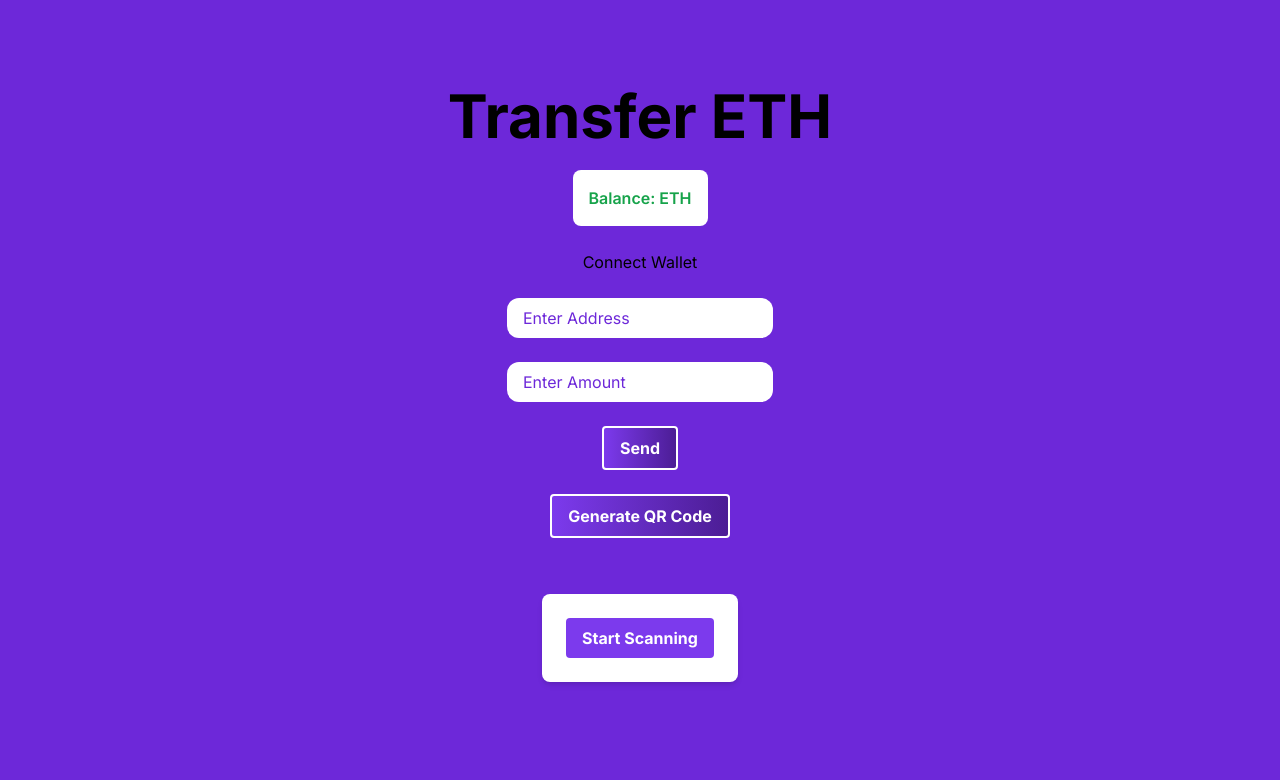
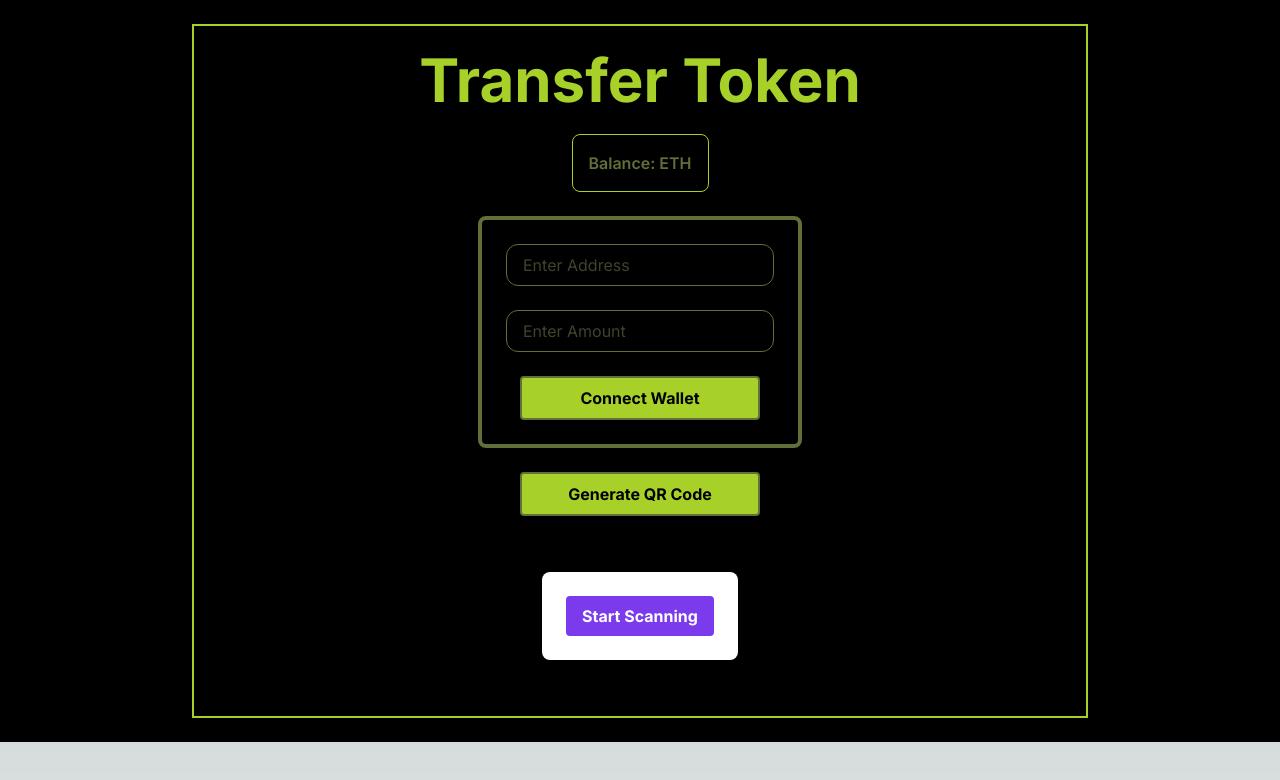
Before and after one commit to Saiweb3dev/Ethereum_Transfer_NextJS, a Next.js app: page / in a window 1280 px wide. Shown: the top 780 px of the page. Built offline with nearby package versions, Linux system fonts and the light colour scheme.

Commit message:
code refactor and UI changes

```diff
--- a/src/app/components/QRCode/QRCodeGenerator.tsx
+++ b/src/app/components/QRCode/QRCodeGenerator.tsx
@@ -3,6 +3,8 @@ import QRCode from 'qrcode.react';
 
 interface WalletQRCodeProps {
   walletAddress: string;
+  onClose: () => void; // Add this line
+  // other props...
 }
 
 const WalletQRCode: React.FC<WalletQRCodeProps> = ({ walletAddress }) => {
--- a/src/app/components/SimpleTransferMain.tsx
+++ b/src/app/components/SimpleTransferMain.tsx
@@ -8,6 +8,7 @@ import WalletQRCode from '././QRCode/QRCodeGenerator';
 import Web3 from 'web3';
 import { SimpleABI, SimpleContractAddress } from '../../../constants/index';
 import QRCodeScanner from './QRCode/QRCodeScanner';
+
 
 type ContractFunctionParams = {
   functionName: string;
@@ -78,43 +79,66 @@ const Main: React.FC = () => {
   };
 
   return (
-    <div className="flex flex-col justify-center items-center space-y-6 bg-violet-700 h-screen w-full">
-      <h1 className="text-6xl font-bold">Transfer ETH</h1>
-      {connected && <p className="text-2xl font-semibold text-violet-700 bg-white px-4 py-2 rounded-xl">Wallet: {walletAddress}</p>}
-      {networkId && <p className="text-xl font-semibold text-violet-700 bg-white px-4 py-2 rounded-xl">Network ID: {networkId.toString()}</p>}
-      <div className="text-green-600 font-semibold bg-white p-4 rounded-lg">Balance: {userBalance} ETH</div>
+    <div className=" bg-black text-neon h-full w-full p-6">
+      <div className='flex flex-col justify-center items-center space-y-6 max-w-4xl mx-auto p-6 border-2 border-neon'>
+  <h1 className="text-6xl font-bold transition-all duration-500 transform hover:scale-105">Transfer Token</h1>
+  {connected && (
+    <p className="text-2xl text-fade_green font-semibold bg-black border border-neon p-4 rounded-lg transition-all duration-300 transform hover:scale-105">
+      Wallet: {walletAddress}
+    </p>
+  )}
+  {networkId && (
+    <p className="text-xl  text-fade_green font-semibold bg-black border border-neon p-4 rounded-lg transition-all duration-300 transform hover:scale-105">
+      Network ID: {networkId.toString()}
+    </p>
+  )}
+  <div className="text-fade_green font-semibold bg-black border border-neon p-4 rounded-lg transition-all duration-300 transform hover:scale-105">
+    Balance: {userBalance} ETH
+  </div>
 
-      <WalletConnection />
+
+<div className='flex flex-col justify-center items-center space-y-6 border-4 border-fade_green p-6 rounded-lg'>
+
 
   <input
     type="text"
     placeholder="Enter Address"
     onChange={(e) => setAddress(e.target.value)}
-        className="placeholder:text-violet-700 text-violet-700 bg-white w-auto px-4 py-2 rounded-xl"
+    className="input"
   />
   <input
     type="number"
     placeholder="Enter Amount"
-        className="placeholder:text-violet-700 text-violet-700 bg-white w-auto px-4 py-2 rounded-xl"
+    className="input"
     onChange={(e) => setAmount(Number(e.target.value))}
   />
-      <button
-        className="bg-gradient-to-r from-violet-600 to-violet-900 hover:bg-gradient-to-r text-white border-2 border-white font-bold py-2 px-4 rounded"
+  {connected ? (<button
+    className="button"
     onClick={() => callContractFunction({ functionName: 'transferFund', params: [address], msgValue: amount })}
   >
     Send
-      </button>
+  </button>):(<WalletConnection />)
+  }
+
+
+  </div>
   <button
-        className="bg-gradient-to-r from-violet-600 to-violet-900 hover:bg-gradient-to-r text-white border-2 border-white font-bold py-2 px-4 rounded"
+    className="button"
     onClick={() => setShowQRCode(true)}
   >
     Generate QR Code
   </button>
 
-      {showQRCode && <WalletQRCode walletAddress={walletAddress} onClose={() => setShowQRCode(false)} />}
-      <TransactionStatus status={transactionStatus} />
-      <div>
+  {showQRCode && (
+    <WalletQRCode
+      walletAddress={walletAddress}
+      onClose={() => setShowQRCode(false)}
+    />
+  )}
+  <TransactionStatus status={transactionStatus}/>
+  <div className="animate-fade-in-left">
     <QRCodeScanner />
+  </div>
   </div>
 </div>
   );
--- a/src/app/components/WalletConnection.tsx
+++ b/src/app/components/WalletConnection.tsx
@@ -1,5 +1,4 @@
 // src/components/WalletConnection.tsx
-
 import React from 'react';
 import { useWallet } from '@/context/WalletContext';
 
@@ -7,14 +6,14 @@ const WalletConnection: React.FC = () => {
   const { connected, walletAddress, connectWallet, disconnectWallet } = useWallet();
 
   return (
-    <div>
+    <div className=''>
       {connected ? (
-        <div>
+        <div className='flex flex-col justify-center items-center'>
           <p>Connected: {walletAddress}</p>
-          <button onClick={disconnectWallet}>Disconnect</button>
+          <button className='button' onClick={disconnectWallet}>Disconnect</button>
         </div>
       ) : (
-        <button onClick={connectWallet}>Connect Wallet</button>
+        <button className='button' onClick={connectWallet}>Connect Wallet</button>
       )}
     </div>
   );
--- a/src/app/globals.css
+++ b/src/app/globals.css
@@ -31,3 +31,14 @@ body {
     text-wrap: balance;
   }
 }
+@layer components{
+
+  .input{
+   @apply placeholder:text-gray_green text-neon border border-fade_green bg-black w-auto px-4 py-2 rounded-xl transition-all duration-300 focus:outline-none focus:ring-2 focus:ring-neon focus:ring-offset-2 focus:ring-offset-neon
+  }
+
+  .button{
+    @apply bg-neon text-black border-2 border-fade_green font-bold py-2 px-4 min-w-60 rounded transition-all duration-300 transform hover:scale-105 active:scale-95
+  }
+
+}
--- a/src/context/WalletContext.tsx
+++ b/src/context/WalletContext.tsx
@@ -1,6 +1,6 @@
 // src/context/WalletContext.tsx
 
-import React, { createContext, useContext, useState, useEffect } from 'react';
+import React, { createContext, useContext, useState } from 'react';
 import Web3 from 'web3';
 
 interface WalletContextProps {
@@ -11,10 +11,12 @@ interface WalletContextProps {
   web3: Web3 | null;
   connectWallet: () => Promise<void>;
   disconnectWallet: () => void;
+  refreshBalance: () => Promise<void>;
 }
 
 const WalletContext = createContext<WalletContextProps | undefined>(undefined);
 
+// Custom hook to use the WalletContext
 export const useWallet = () => {
   const context = useContext(WalletContext);
   if (!context) {
@@ -23,6 +25,7 @@ export const useWallet = () => {
   return context;
 };
 
+// WalletProvider component that manages wallet connection state
 export const WalletProvider: React.FC<{ children: React.ReactNode }> = ({ children }) => {
   const [connected, setConnected] = useState<boolean>(false);
   const [walletAddress, setWalletAddress] = useState<string>('');
@@ -30,35 +33,19 @@ export const WalletProvider: React.FC<{ children: React.ReactNode }> = ({ childr
   const [userBalance, setUserBalance] = useState<string>('');
   const [networkId, setNetworkId] = useState<BigInt | null>(null);
 
-  useEffect(() => {
-    const initialize = async () => {
-      if (typeof window.ethereum !== 'undefined' && window.ethereum) {
-        const web3Instance = new Web3(window.ethereum);
-        setWeb3(web3Instance);
-        try {
-          await window.ethereum.enable();
-          const currentNetworkId = await web3Instance.eth.net.getId();
-          const accounts = await web3Instance.eth.getAccounts();
-          const balance = await web3Instance.eth.getBalance(accounts[0]);
-          const formattedBalance = parseFloat(web3Instance.utils.fromWei(balance, 'ether')).toFixed(2);
-          setUserBalance(formattedBalance);
-          setNetworkId(BigInt(currentNetworkId));
-        } catch (error) {
-          console.error('Error initializing web3:', error);
-        }
-      } else {
-        console.log('Please install MetaMask!');
-      }
-    };
-    initialize();
-  }, []);
-
+  // Function to connect to the wallet using MetaMask
   const connectWallet = async () => {
     if (window.ethereum) {
       try {
-        const web3 = new Web3(window.ethereum);
+        const web3Instance = new Web3(window.ethereum);
         await window.ethereum.enable();
-        const accounts = await web3.eth.getAccounts();
+        const accounts = await web3Instance.eth.getAccounts();
+        const currentNetworkId = await web3Instance.eth.net.getId();
+        const balance = await web3Instance.eth.getBalance(accounts[0]);
+        const formattedBalance = parseFloat(web3Instance.utils.fromWei(balance, 'ether')).toFixed(2);
+        setWeb3(web3Instance);
+        setUserBalance(formattedBalance);
+        setNetworkId(BigInt(currentNetworkId));
         setConnected(true);
         setWalletAddress(accounts[0]);
       } catch (error) {
@@ -69,14 +56,31 @@ export const WalletProvider: React.FC<{ children: React.ReactNode }> = ({ childr
     }
   };
 
+  // Function to disconnect the wallet
   const disconnectWallet = () => {
     setConnected(false);
     setWalletAddress('');
+    setWeb3(null);
+    setUserBalance('');
+    setNetworkId(null);
+  };
+
+  // Function to refresh the user balance
+  const refreshBalance = async () => {
+    if (web3 && walletAddress) {
+      try {
+        const balance = await web3.eth.getBalance(walletAddress);
+        const formattedBalance = parseFloat(web3.utils.fromWei(balance, 'ether')).toFixed(2);
+        setUserBalance(formattedBalance);
+      } catch (error) {
+        console.error('Error refreshing balance:', error);
+      }
+    }
   };
 
   return (
     <WalletContext.Provider
-      value={{ connected, walletAddress, networkId, userBalance, web3, connectWallet, disconnectWallet }}
+      value={{ connected, walletAddress, networkId, userBalance, web3, connectWallet, disconnectWallet, refreshBalance }}
     >
       {children}
     </WalletContext.Provider>
--- a/tailwind.config.ts
+++ b/tailwind.config.ts
@@ -13,6 +13,12 @@ const config: Config = {
         "gradient-conic":
           "conic-gradient(from 180deg at 50% 50%, var(--tw-gradient-stops))",
       },
+      colors: {
+        neon: "#A7D129", //neon green
+        fade_green: "#616F39", //fade green
+        gray_green: "#3E432E", //grey green
+        black: "#000000",
+      },
     },
   },
   plugins: [],
```
Lines whose indentation alone changed are shown as unchanged.
